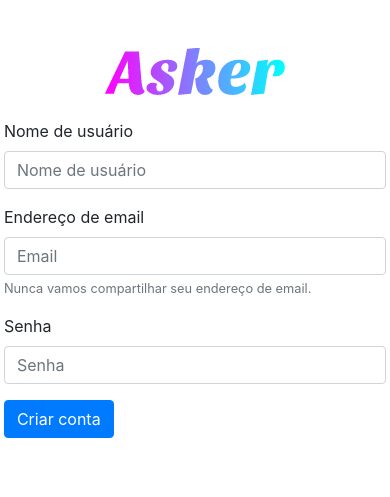
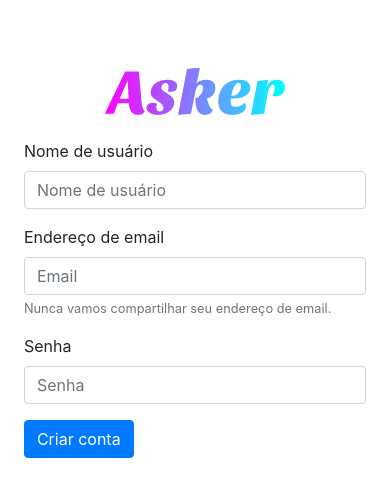
Before and after one commit to 0asker/Asker, a Django app: template main_app/templates/signup.html in a window 390 px wide. Shown: the top 497 px of the page. Run offline with Django 3.2, Linux system fonts and the light colour scheme; the template is opened without the code that fills it, so the values that code supplies are empty; parts of the project's set-up code (start-up, migrations or seed data) failed here and were passed over.

Commit message:
Fix signin/signup em mobile

```diff
--- a/main_app/templates/signin.html
+++ b/main_app/templates/signin.html
@@ -22,7 +22,7 @@
 	</head>
 	<body>
 
-		<main class="signin-form"><br><br>
+		<main class="signin-form card-body"><br><br>
 			<center id="logo"><img src="/static/images/asker.png" alt="Asker"></center><br>
 
 			{{login_error|safe}}
--- a/main_app/templates/signup.html
+++ b/main_app/templates/signup.html
@@ -21,7 +21,7 @@
 		<link rel="stylesheet" href="https://cdn.jsdelivr.net/npm/bootstrap@4.1.3/dist/css/bootstrap.min.css">
 	</head>
 	<body>
-		<main class="signup-form"><br><br>
+		<main class="signup-form card-body"><br><br>
 			<center id="logo"><img src="/static/images/asker.png" alt="Asker"></center><br>
 
 			{{ error|safe }}
```
